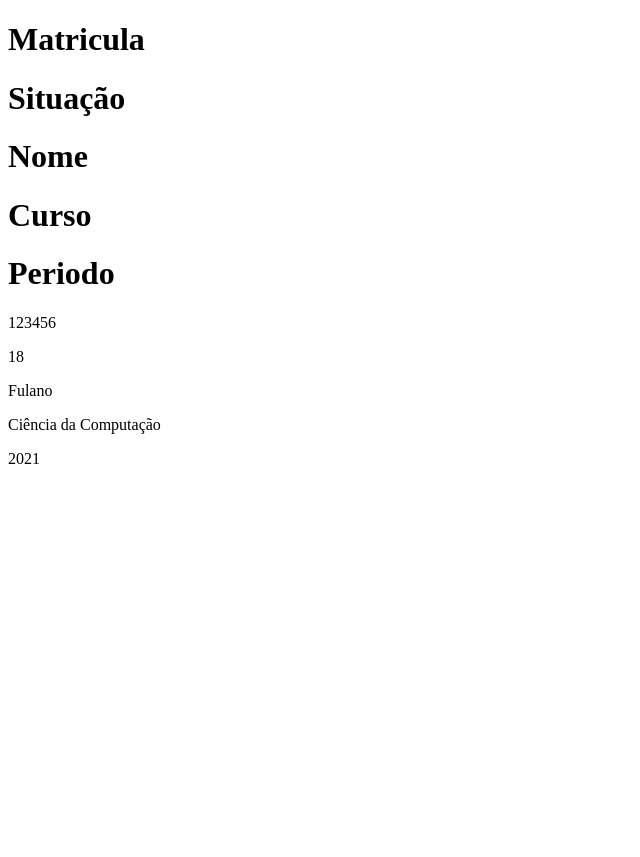
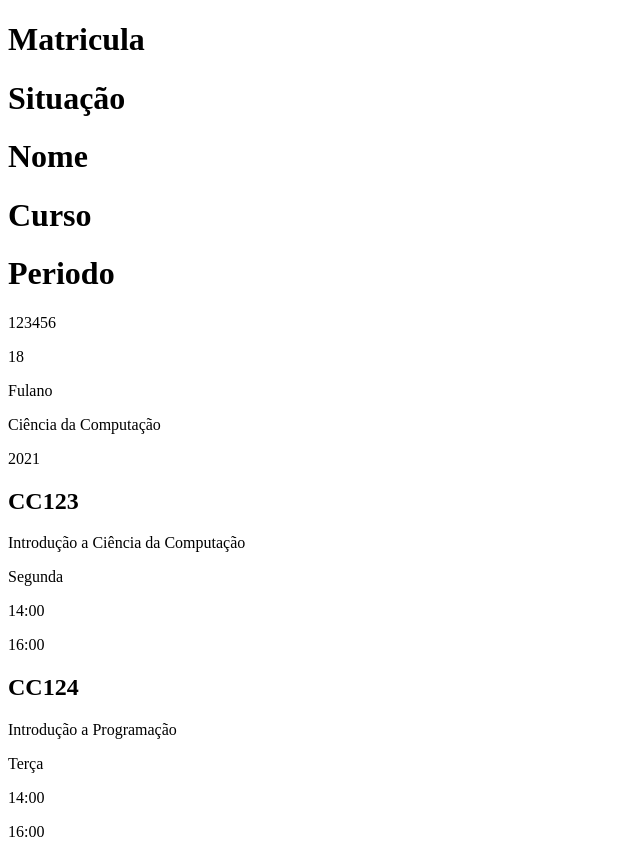
Before and after one commit to ufjf-dcc207/ufjf-dcc207-2024-3-a-atv02-Miguel-Dias-112, a React (Vite) app: page / in a window 1280 px wide. Shown: the whole page, without its empty margins (0-640 px from the left). Before the commit the page ends 800 px from the top, so only its background shows below. Built offline with nearby package versions, Linux system fonts and the light colour scheme.

Commit message:
cria view pra disciplina

```diff
--- a/src/App.tsx
+++ b/src/App.tsx
@@ -5,6 +5,13 @@ type Aluno = {
   idade: number
   curso: string
   periodoLetivo: number
+}
+type Disciplina = {
+  code: string,
+  nome: string,
+  dia: string,
+  horaInicio: string,
+  horaFim: string,
 }
 function DadosAluno(aluno: Aluno) {
   return (
@@ -27,6 +34,24 @@ function DadosAluno(aluno: Aluno) {
     </div>
   )
 }
+function Disciplinas({ disciplinas }: { disciplinas: Disciplina[] }) {
+
+  return (
+    <div>
+      <div>
+        {disciplinas.map((disciplina) => (
+          <div>
+            <h2>{disciplina.code}</h2>
+            <p>{disciplina.nome}</p>
+            <p>{disciplina.dia}</p>
+            <p>{disciplina.horaInicio}</p>
+            <p>{disciplina.horaFim}</p>
+          </div>
+        ))}
+      </div>
+    </div>
+  )
+}
 function App() {
   const aluno = {
     nome: 'Fulano',
@@ -35,9 +60,24 @@ function App() {
     curso: 'Ciência da Computação',
     periodoLetivo: 2021,
   }
+  const disciplinas:Disciplina[] = [
+    {
+      code: 'CC123',
+      nome: 'Introdução a Ciência da Computação',
+      dia: 'Segunda',
+      horaInicio: '14:00',
+      horaFim: '16:00',
+    },
+    {
+      code: 'CC124',
+      nome: 'Introdução a Programação',
+      dia: 'Terça',
+      horaInicio: '14:00',
+      horaFim: '16:00',}]
   return (
     <div>
       <DadosAluno {...aluno} />
+      <Disciplinas disciplinas={disciplinas} />
     </div>  )
 }
 
```
